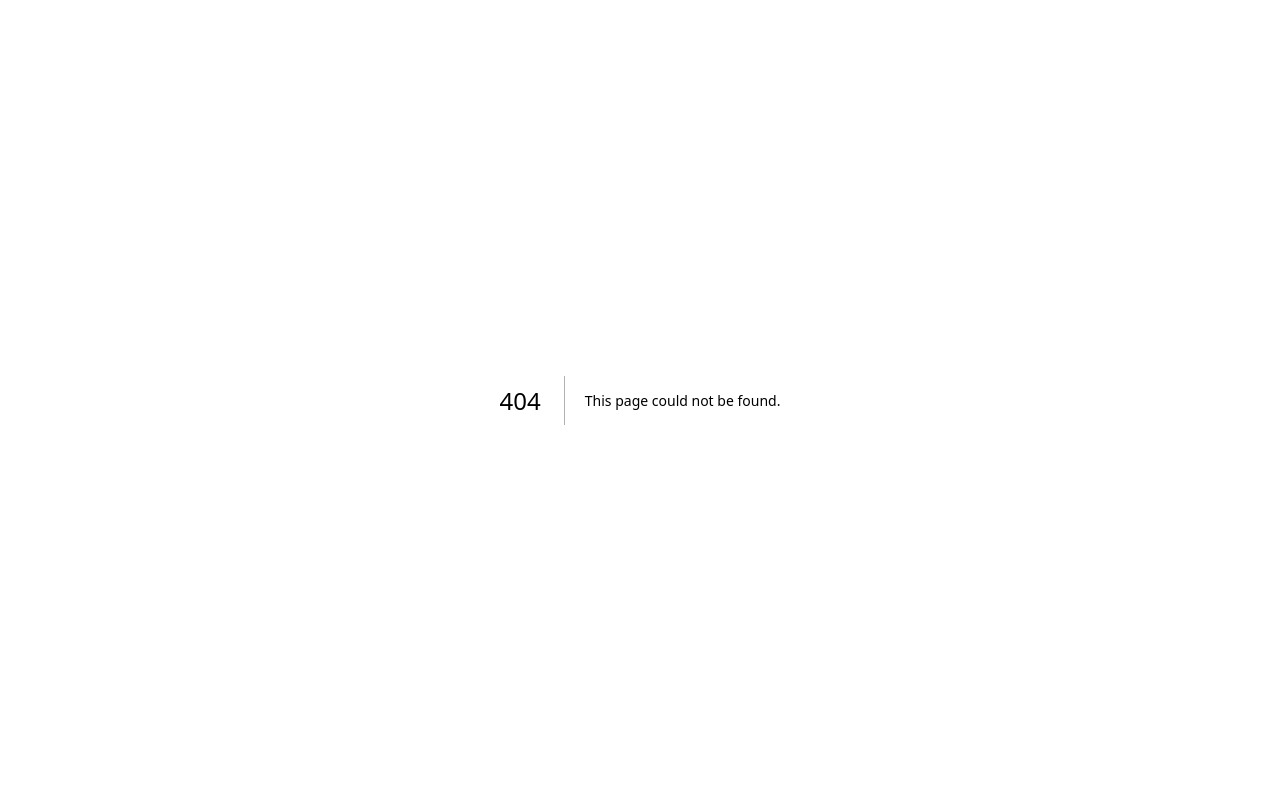
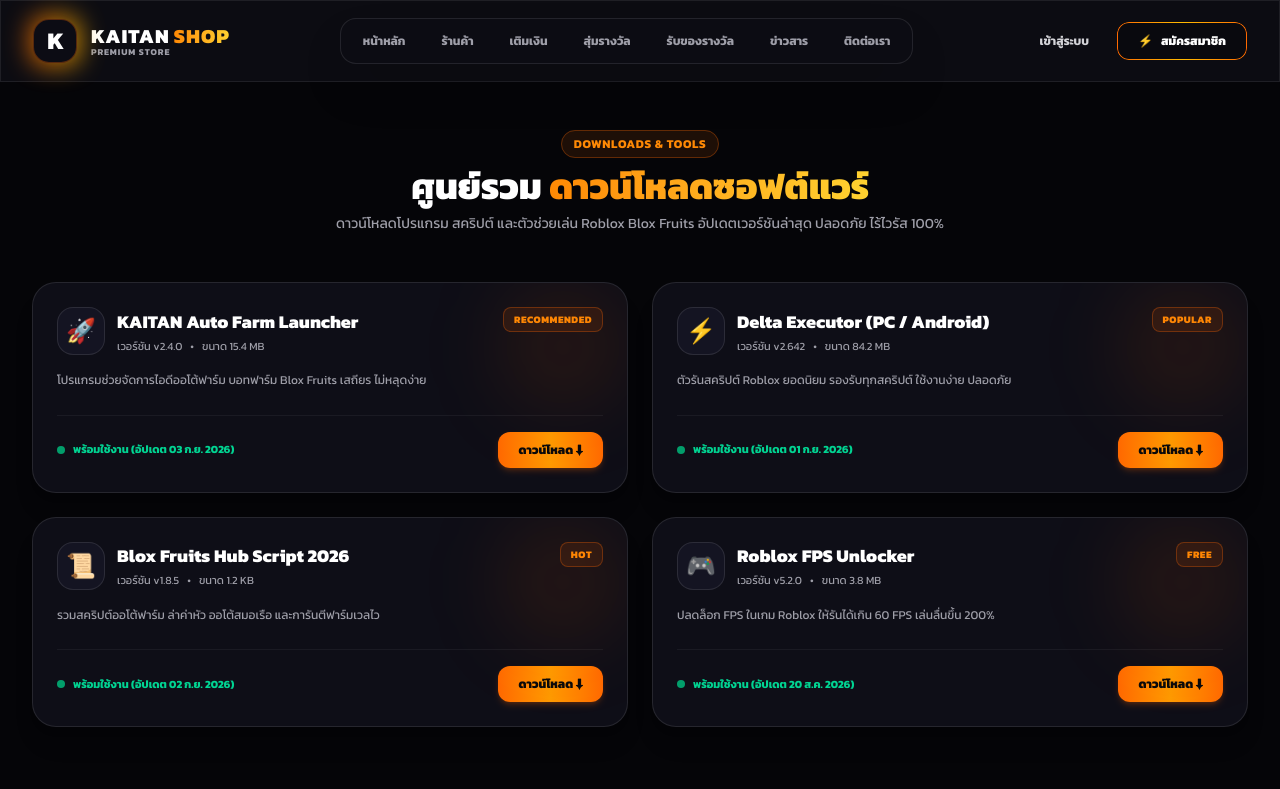
Before and after one commit to napatnoiwong115-ctrl/marketplace, a Next.js app: page /download in a window 1280 px wide. Before the commit this address had no page. Shown: the top 789 px of the page. Built offline with nearby package versions, Linux system fonts and the light colour scheme.

Commit message:
Create page.tsx

```diff
--- /dev/null
+++ b/app/download/page.tsx
@@ -0,0 +1,157 @@
+'use client';
+
+import Navbar from '../components/Navbar';
+
+interface DownloadItem {
+  id: number;
+  name: string;
+  version: string;
+  size: string;
+  updatedAt: string;
+  description: string;
+  status: 'online' | 'updating';
+  downloadUrl: string;
+  badge: string;
+  icon: string;
+}
+
+const downloadItems: DownloadItem[] = [
+  {
+    id: 1,
+    name: 'KAITAN Auto Farm Launcher',
+    version: 'v2.4.0',
+    size: '15.4 MB',
+    updatedAt: '03 ก.ย. 2026',
+    description: 'โปรแกรมช่วยจัดการไอดีออโต้ฟาร์ม บอทฟาร์ม Blox Fruits เสถียร ไม่หลุดง่าย',
+    status: 'online',
+    downloadUrl: '#',
+    badge: 'RECOMMENDED',
+    icon: '🚀',
+  },
+  {
+    id: 2,
+    name: 'Delta Executor (PC / Android)',
+    version: 'v2.642',
+    size: '84.2 MB',
+    updatedAt: '01 ก.ย. 2026',
+    description: 'ตัวรันสคริปต์ Roblox ยอดนิยม รองรับทุกสคริปต์ ใช้งานง่าย ปลอดภัย',
+    status: 'online',
+    downloadUrl: '#',
+    badge: 'POPULAR',
+    icon: '⚡',
+  },
+  {
+    id: 3,
+    name: 'Blox Fruits Hub Script 2026',
+    version: 'v1.8.5',
+    size: '1.2 KB',
+    updatedAt: '02 ก.ย. 2026',
+    description: 'รวมสคริปต์ออโต้ฟาร์ม ล่าค่าหัว ออโต้สมอเรือ และการันตีฟาร์มเวลไว',
+    status: 'online',
+    downloadUrl: '#',
+    badge: 'HOT',
+    icon: '📜',
+  },
+  {
+    id: 4,
+    name: 'Roblox FPS Unlocker',
+    version: 'v5.2.0',
+    size: '3.8 MB',
+    updatedAt: '20 ส.ค. 2026',
+    description: 'ปลดล็อก FPS ในเกม Roblox ให้รันได้เกิน 60 FPS เล่นลื่นขึ้น 200%',
+    status: 'online',
+    downloadUrl: '#',
+    badge: 'FREE',
+    icon: '🎮',
+  },
+];
+
+export default function DownloadPage() {
+  return (
+    <div className="min-h-screen bg-[#050508] text-white selection:bg-orange-500 selection:text-black">
+      <Navbar />
+
+      <main className="max-w-7xl mx-auto px-4 sm:px-6 lg:px-8 py-12">
+        {/* Header */}
+        <div className="text-center max-w-2xl mx-auto mb-12">
+          <span className="px-3 py-1 rounded-full bg-orange-500/10 border border-orange-500/30 text-orange-400 text-xs font-bold tracking-wider uppercase">
+            Downloads & Tools
+          </span>
+          <h1 className="text-3xl sm:text-4xl font-black text-white mt-3">
+            ศูนย์รวม <span className="text-transparent bg-clip-text bg-gradient-to-r from-orange-400 to-amber-300">ดาวน์โหลดซอฟต์แวร์</span>
+          </h1>
+          <p className="text-xs sm:text-sm text-zinc-400 mt-2">
+            ดาวน์โหลดโปรแกรม สคริปต์ และตัวช่วยเล่น Roblox Blox Fruits อัปเดตเวอร์ชันล่าสุด ปลอดภัย ไร้ไวรัส 100%
+          </p>
+        </div>
+
+        {/* Download Cards Grid */}
+        <div className="grid grid-cols-1 md:grid-cols-2 gap-6 mb-16">
+          {downloadItems.map((item) => (
+            <div
+              key={item.id}
+              className="relative group bg-[#0e0e17] border border-white/10 hover:border-orange-500/50 rounded-3xl p-6 transition-all duration-300 hover:-translate-y-1 shadow-xl overflow-hidden"
+            >
+              {/* Card Glow */}
+              <div className="absolute top-0 right-0 w-32 h-32 bg-orange-500/10 rounded-full blur-2xl group-hover:bg-orange-500/20 transition duration-500 pointer-events-none" />
+
+              <div className="flex items-start justify-between gap-4 mb-4">
+                <div className="flex items-center gap-3">
+                  <div className="w-12 h-12 rounded-2xl bg-[#141422] border border-white/10 flex items-center justify-center text-2xl">
+                    {item.icon}
+                  </div>
+                  <div>
+                    <h2 className="text-lg font-black text-white group-hover:text-orange-400 transition">
+                      {item.name}
+                    </h2>
+                    <div className="flex items-center gap-2 text-[11px] text-zinc-400 mt-0.5">
+                      <span>เวอร์ชัน {item.version}</span>
+                      <span>•</span>
+                      <span>ขนาด {item.size}</span>
+                    </div>
+                  </div>
+                </div>
+
+                <span className="px-2.5 py-1 rounded-lg bg-orange-500/10 border border-orange-500/30 text-orange-400 text-[10px] font-black tracking-wider">
+                  {item.badge}
+                </span>
+              </div>
+
+              <p className="text-xs text-zinc-400 mb-6 leading-relaxed">
+                {item.description}
+              </p>
+
+              <div className="flex items-center justify-between pt-4 border-t border-white/5">
+                <div className="flex items-center gap-2">
+                  <span className="w-2 h-2 rounded-full bg-emerald-500 animate-pulse" />
+                  <span className="text-[11px] text-emerald-400 font-bold">
+                    {item.status === 'online' ? 'พร้อมใช้งาน (อัปเดต ' + item.updatedAt + ')' : 'กำลังอัปเดต'}
+                  </span>
+                </div>
+
+                <a
+                  href={item.downloadUrl}
+                  className="px-5 py-2.5 rounded-xl font-black text-xs bg-gradient-to-r from-orange-500 via-amber-500 to-orange-500 text-zinc-950 shadow-md shadow-orange-500/20 hover:scale-105 active:scale-95 transition"
+                >
+                  ดาวน์โหลด ⬇
+                </a>
+              </div>
+            </div>
+          ))}
+        </div>
+
+        {/* Warning / Guide Box */}
+        <div className="bg-[#0e0e17] border border-amber-500/20 rounded-3xl p-6 sm:p-8 max-w-4xl mx-auto">
+          <h3 className="text-base font-black text-amber-400 flex items-center gap-2 mb-3">
+            ⚠️ ข้อแนะนำก่อนการติดตั้งและใช้งาน
+          </h3>
+          <ul className="space-y-2 text-xs text-zinc-300 list-disc list-inside leading-relaxed">
+            <li>ปิดโปรแกรม Antivirus หรือ Windows Defender ชั่วคราวก่อนดาวน์โหลด (เนื่องจากโปรแกรมรันสคริปต์อาจถูกตรวจจับเป็น False Positive)</li>
+            <li>ดาวน์โหลดเฉพาะลิงก์ตรงจากเว็บไซต์ KAITAN SHOP เท่านั้น เพื่อป้องกันการแอบอ้างมัลแวร์จากแหล่งอื่น</li>
+            <li>หากพบปัญหาการใช้งาน สามารถติดต่อทีมงานได้ตลอด 24 ชั่วโมงที่หน้าติดต่อเรา</li>
+          </ul>
+        </div>
+      </main>
+    </div>
+  );
+}
```
